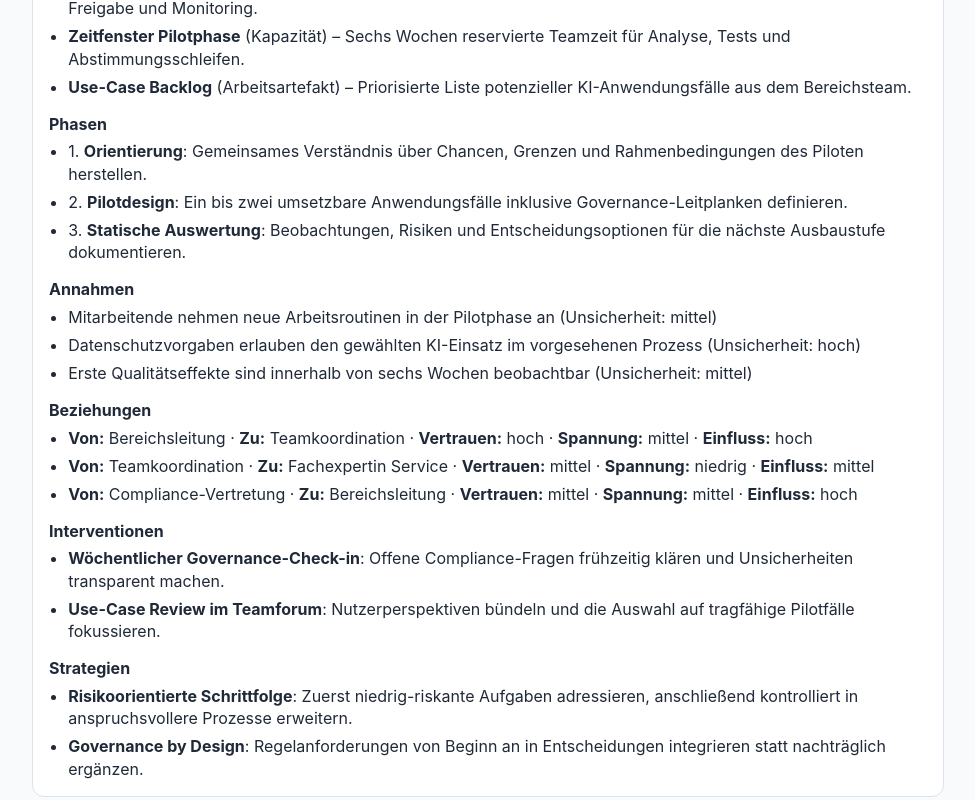
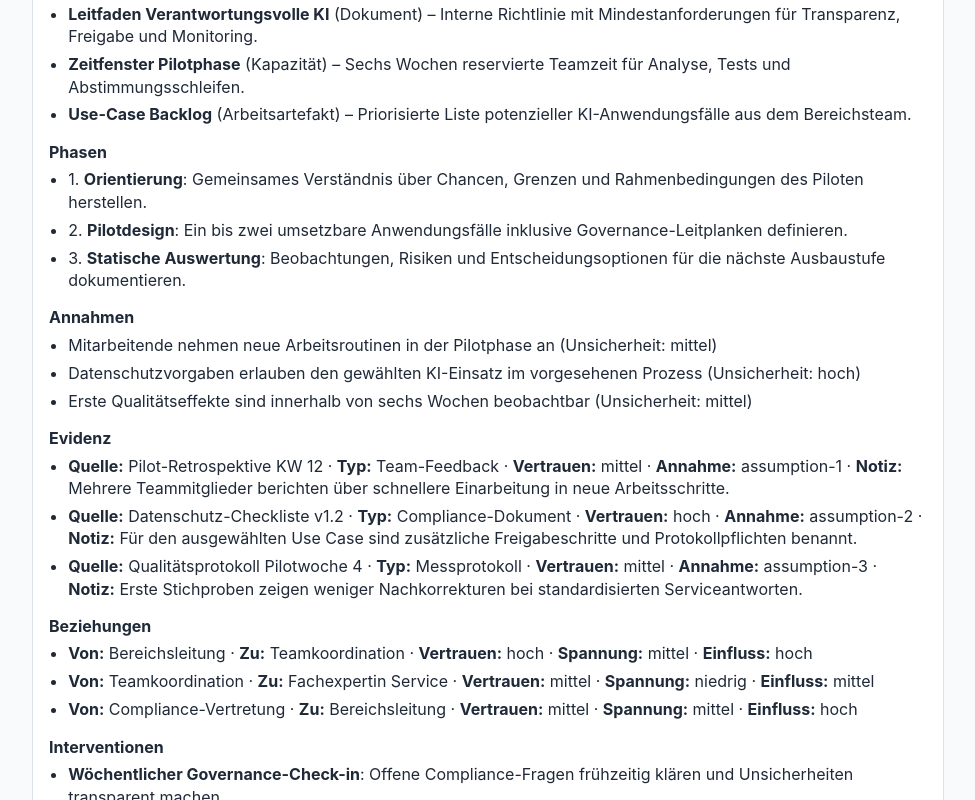
Before and after one commit to Mudler17/szenario-lab, a React (Vite) app: page / in a window 1280 px wide. Shown: the part 963-1763 px from the top of the page, without its empty margins (152-1127 px from the left). Built offline with nearby package versions, Linux system fonts and the light colour scheme.

Commit message:
Add read-only evidence section to scenario module

```diff
--- a/src/domain/seeds/exampleScenario.js
+++ b/src/domain/seeds/exampleScenario.js
@@ -90,6 +90,32 @@ export const exampleScenario = {
       uncertainty: 'mittel'
     }
   ],
+  evidence: [
+    {
+      id: 'evidence-1',
+      source: 'Pilot-Retrospektive KW 12',
+      evidenceType: 'Team-Feedback',
+      confidence: 'mittel',
+      relatedAssumptionId: 'assumption-1',
+      note: 'Mehrere Teammitglieder berichten über schnellere Einarbeitung in neue Arbeitsschritte.'
+    },
+    {
+      id: 'evidence-2',
+      source: 'Datenschutz-Checkliste v1.2',
+      evidenceType: 'Compliance-Dokument',
+      confidence: 'hoch',
+      relatedAssumptionId: 'assumption-2',
+      note: 'Für den ausgewählten Use Case sind zusätzliche Freigabeschritte und Protokollpflichten benannt.'
+    },
+    {
+      id: 'evidence-3',
+      source: 'Qualitätsprotokoll Pilotwoche 4',
+      evidenceType: 'Messprotokoll',
+      confidence: 'mittel',
+      relatedAssumptionId: 'assumption-3',
+      note: 'Erste Stichproben zeigen weniger Nachkorrekturen bei standardisierten Serviceantworten.'
+    }
+  ],
   relationships: [
     {
       id: 'relationship-1',
--- /dev/null
+++ b/src/features/scenarios/components/EvidenceList.jsx
@@ -0,0 +1,22 @@
+function EvidenceList({ evidence }) {
+  if (!Array.isArray(evidence) || evidence.length === 0) {
+    return null;
+  }
+
+  return (
+    <>
+      <h3>Evidenz</h3>
+      <ul>
+        {evidence.map((item) => (
+          <li key={item.id}>
+            <strong>Quelle:</strong> {item.source} · <strong>Typ:</strong> {item.evidenceType} ·{' '}
+            <strong>Vertrauen:</strong> {item.confidence} · <strong>Annahme:</strong>{' '}
+            {item.relatedAssumptionId} · <strong>Notiz:</strong> {item.note}
+          </li>
+        ))}
+      </ul>
+    </>
+  );
+}
+
+export default EvidenceList;
--- a/src/features/scenarios/components/ScenarioPreview.jsx
+++ b/src/features/scenarios/components/ScenarioPreview.jsx
@@ -1,4 +1,5 @@
 import AssumptionList from './AssumptionList';
+import EvidenceList from './EvidenceList';
 import InterventionList from './InterventionList';
 import PersonaList from './PersonaList';
 import ResourceList from './ResourceList';
@@ -22,6 +23,7 @@ function ScenarioPreview({ scenario }) {
       <ResourceList resources={scenario.resources} />
       <PhaseList phases={scenario.phases} />
       <AssumptionList assumptions={scenario.assumptions} />
+      <EvidenceList evidence={scenario.evidence} />
       <RelationshipList relationships={scenario.relationships} personas={scenario.personas} />
       <InterventionList interventions={scenario.interventions} />
       <StrategyList strategies={scenario.strategies} />
--- a/src/features/scenarios/components/ScenarioSummary.jsx
+++ b/src/features/scenarios/components/ScenarioSummary.jsx
@@ -8,6 +8,7 @@ function ScenarioSummary({ scenario }) {
   const phases = Array.isArray(scenario.phases) ? scenario.phases : [];
   const assumptions = Array.isArray(scenario.assumptions) ? scenario.assumptions : [];
   const relationships = Array.isArray(scenario.relationships) ? scenario.relationships : [];
+  const evidence = Array.isArray(scenario.evidence) ? scenario.evidence : [];
   const interventions = Array.isArray(scenario.interventions) ? scenario.interventions : [];
   const strategies = Array.isArray(scenario.strategies) ? scenario.strategies : [];
 
@@ -17,6 +18,7 @@ function ScenarioSummary({ scenario }) {
     phases.length === 0 &&
     assumptions.length === 0 &&
     relationships.length === 0 &&
+    evidence.length === 0 &&
     interventions.length === 0 &&
     strategies.length === 0
   ) {
@@ -32,6 +34,7 @@ function ScenarioSummary({ scenario }) {
         <li>Phasen: {phases.length}</li>
         <li>Annahmen: {assumptions.length}</li>
         <li>Beziehungen: {relationships.length}</li>
+        <li>Evidenz: {evidence.length}</li>
         <li>Interventionen: {interventions.length}</li>
         <li>Strategien: {strategies.length}</li>
       </ul>
```
Also changed, not shown: src/features/scenarios/SCENARIO_MODULE.md (+2 -1 lines), 1 other file (tests, documents, lock files or other folders).
